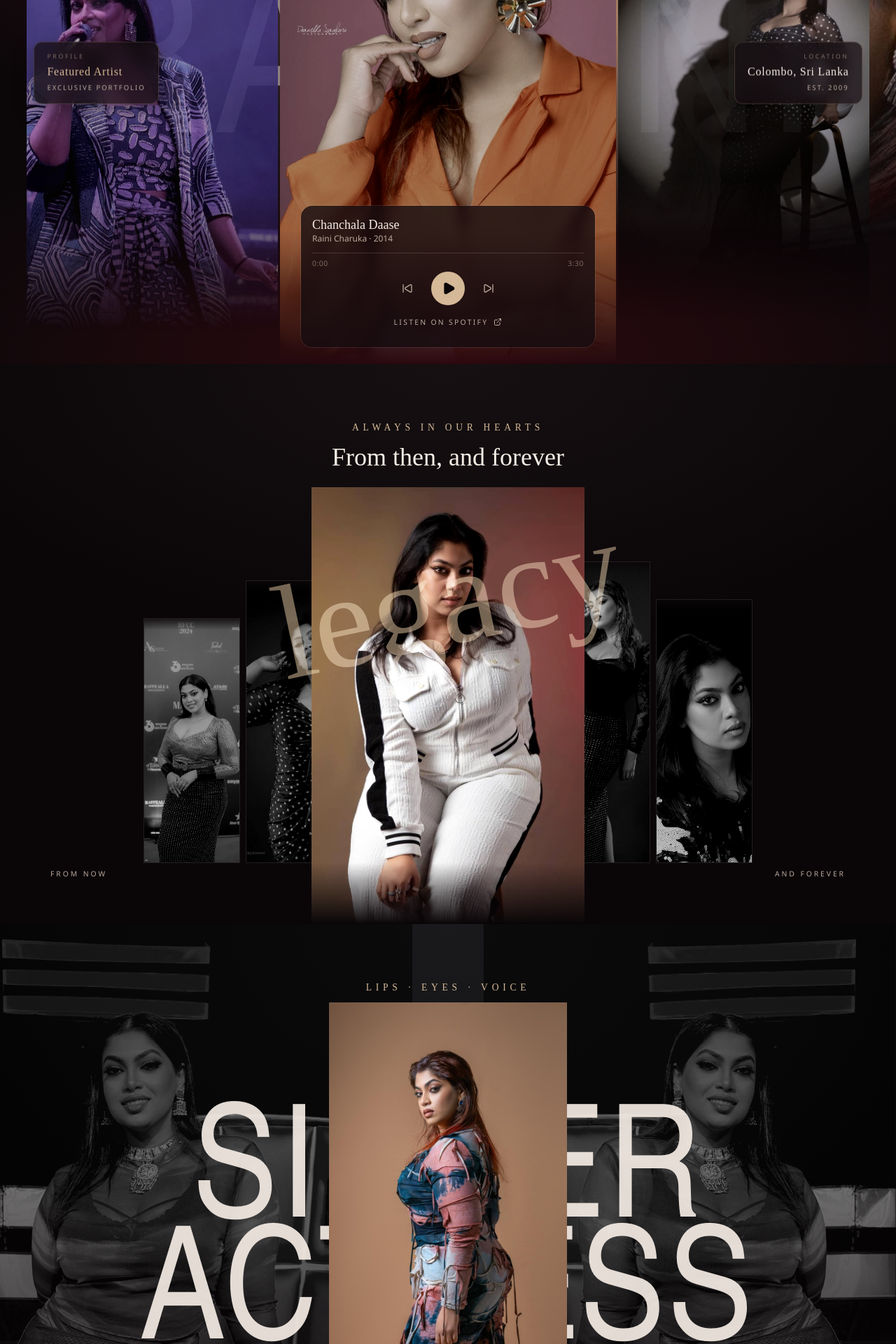
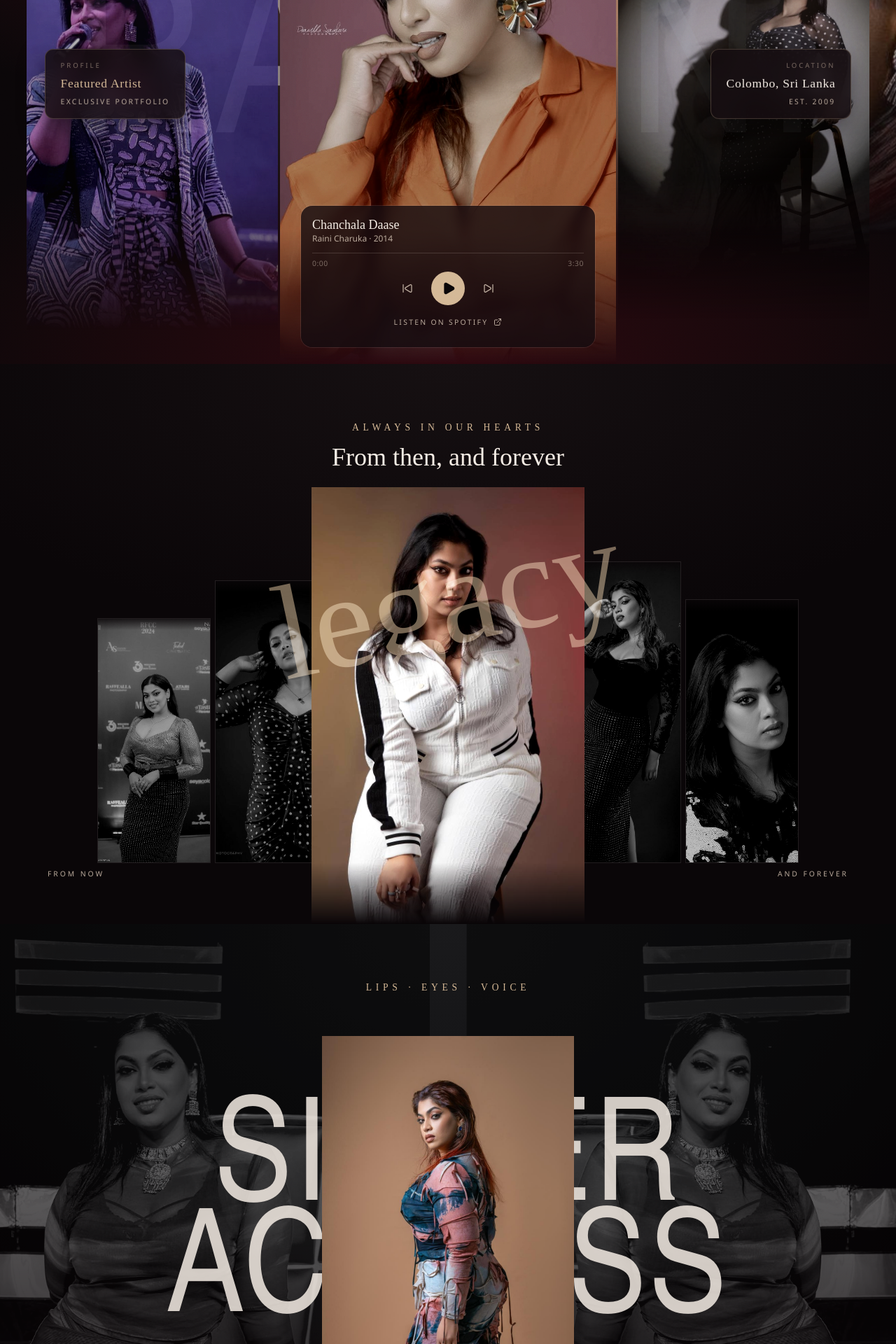
Before and after one commit to KaviniWickramasooriya/Raini_Portfolio, a React app in the folder frontend/: page / in a window 1280 px wide. Shown: the part 280-2200 px from the top of the page at 70% size. Built offline with nearby package versions, Linux system fonts and the light colour scheme; the HTML template or start-up script is replaced by a standard one.

Commit message:
feat: update About and Era sections with improved styling and accessibility; remove unused data file

```diff
--- a/frontend/src/components/about-section.jsx
+++ b/frontend/src/components/about-section.jsx
@@ -22,14 +22,14 @@ export function AboutSection() {
         SINGER
         <span className="block">ACTRESS</span>
       </p>
-      <div className="relative z-10 flex min-h-svh flex-col items-center justify-end pb-16 pt-28">
+      <div className="relative z-10 flex min-h-svh flex-col items-center justify-end pb-12 pt-28 sm:pb-16">
         <img
           src={photos.aboutCenter}
           alt="Raini Charuka, full-length portrait"
           className="about-figure"
         />
       </div>
-      <div className="relative z-10 mx-auto -mt-28 max-w-3xl px-6 pb-24 text-center">
+      <div className="relative z-10 mx-auto -mt-20 max-w-3xl px-6 pb-24 text-center sm:-mt-28">
         <p className="kicker">{bio.kicker}</p>
         <h2 id="about-title" className="serif-title mt-4 text-fg">
           {bio.title}
--- a/frontend/src/components/era-section.jsx
+++ b/frontend/src/components/era-section.jsx
@@ -13,11 +13,11 @@ export function EraSection() {
         <div className="era-strips" aria-hidden="false">
           {eras.map((era) => (
             <figure
-              key={era.year}
+              key={era.title}
               className="era-strip"
               style={{ height: era.height }}
             >
-              <img src={era.photo} alt={`${era.year} — ${era.title}`} />
+              <img src={era.photo} alt={era.title} />
               <figcaption className="era-year">{era.year}</figcaption>
             </figure>
           ))}
--- a/frontend/src/components/landing-hero.jsx
+++ b/frontend/src/components/landing-hero.jsx
@@ -56,16 +56,17 @@ export function LandingHero() {
         <p className="kicker rise text-center">The voice of</p>
       </div>
 
-      <div className="hero-meta-left">
-        <div className="hero-meta-card rise-3">
+      {/* Styled Desktop Meta Cards positioned nicely around the central artist stage */}
+      <div className="hero-meta-left rise-3">
+        <div className="hero-meta-card">
           <span className="hero-meta-label">Profile</span>
           <span className="hero-meta-value accent">Featured Artist</span>
           <span className="hero-meta-sub">Exclusive Portfolio</span>
         </div>
       </div>
 
-      <div className="hero-meta-right">
-        <div className="hero-meta-card rise-4 text-right">
+      <div className="hero-meta-right rise-4">
+        <div className="hero-meta-card text-right">
           <span className="hero-meta-label">Location</span>
           <span className="hero-meta-value">Colombo, {artist.country}</span>
           <span className="hero-meta-sub accent">Est. 2009</span>
--- a/frontend/src/data.js
+++ /dev/null
@@ -1,23 +0,0 @@
-export const PORTFOLIO_DATA = {
-  name: "Raini Charuka",
-  title: "Singer | Actor | Performer | Songwriter",
-  location: "Colombo, Sri Lanka 🇱🇰",
-  email: "raini.manager@gmail.com",
-  socials: [
-    { name: "Facebook", url: "https://www.facebook.com/rainicharukagoonatillake/" },
-    { name: "X", url: "https://x.com/RainiCharuka" },
-    { name: "Instagram", url: "https://www.instagram.com/rainicharuka" },
-    { name: "YouTube", url: "https://www.youtube.com/RainiCharuka" },
-    { name: "TikTok", url: "https://www.tiktok.com/@rainicharuka?lang=en" }
-  ],
-  tracks: [
-    { id: "01", title: "Thelakataha Gaatha", feat: "Charitha Attalage", duration: "05:10", label: "Master Original" },
-    { id: "02", title: "Hiru Mal", feat: "Ruwan Hettiarachchi", duration: "04:21", label: "Collaborative Hit" },
-    { id: "03", title: "Nim Him Sewwa", feat: "The Voice Live Stage", duration: "04:11", label: "Cinematic Rendition" }
-  ],
-  tours: [
-    { date: "OCT 12", city: "COLOMBO, LK", venue: "Nelum Pokuna Arena", status: "VIP Sold Out" },
-    { date: "NOV 04", city: "KANDY, LK", venue: "Auditorium Hall", status: "Limited Tickets" },
-    { date: "DEC 31", city: "GALLE, LK", venue: "Fort Festival Ground", status: "Headline Show" }
-  ]
-};
--- a/frontend/src/index.css
+++ b/frontend/src/index.css
@@ -283,11 +283,12 @@
     width: min(92vw, 420px);
   }
 
+  /* Styled Desktop Meta Cards */
   .hero-meta-left,
   .hero-meta-right {
     position: absolute;
     z-index: 6;
-    top: 48%;
+    top: 50%;
     transform: translateY(-50%);
     display: none;
   }
@@ -295,19 +296,19 @@
   .hero-meta-card {
     display: flex;
     flex-direction: column;
-    gap: 0.2rem;
-    background: color-mix(in oklab, var(--color-surface) 75%, transparent);
-    border: 1px solid color-mix(in oklab, var(--color-accent) 20%, transparent);
-    padding: 0.85rem 1.15rem;
+    gap: 0.25rem;
+    background: color-mix(in oklab, var(--color-surface) 85%, transparent);
+    border: 1px solid color-mix(in oklab, var(--color-accent) 25%, transparent);
+    padding: 1rem 1.35rem;
     border-radius: var(--radius-md);
-    backdrop-filter: blur(10px);
-    box-shadow: 0 10px 30px rgba(0, 0, 0, 0.4);
-    min-width: 140px;
+    backdrop-filter: blur(12px);
+    box-shadow: 0 15px 35px rgba(0, 0, 0, 0.5);
+    min-width: 160px;
   }
 
   .hero-meta-label {
     font-family: var(--font-sans);
-    font-size: 0.55rem;
+    font-size: 0.6rem;
     text-transform: uppercase;
     letter-spacing: 0.3em;
     color: var(--color-subtle);
@@ -315,8 +316,8 @@
 
   .hero-meta-value {
     font-family: var(--font-serif);
-    font-size: 1rem;
-    letter-spacing: 0.05em;
+    font-size: 1.1rem;
+    letter-spacing: 0.04em;
     color: var(--color-fg);
   }
 
@@ -326,9 +327,9 @@
 
   .hero-meta-sub {
     font-family: var(--font-sans);
-    font-size: 0.6rem;
+    font-size: 0.65rem;
     text-transform: uppercase;
-    letter-spacing: 0.2em;
+    letter-spacing: 0.22em;
     color: var(--color-muted);
   }
 
@@ -338,10 +339,10 @@
       display: flex;
     }
     .hero-meta-left {
-      left: 3rem;
+      left: 4rem;
     }
     .hero-meta-right {
-      right: 3rem;
+      right: 4rem;
     }
   }
 
@@ -359,6 +360,85 @@
     .hero-name-right {
       display: none;
     }
+    .hero-meta-left,
+    .hero-meta-right {
+      display: none;
+    }
+  }
+
+  /* ——— ABOUT POSTER STYLING & MOBILE FIXES ——— */
+  .about-poster {
+    position: relative;
+    isolation: isolate;
+    min-height: 100svh;
+    overflow: hidden;
+    background:
+      radial-gradient(70% 50% at 50% 0%, #1a1a1c, #111113 55%, var(--color-bg));
+  }
+
+  .about-mirror {
+    position: absolute;
+    top: 0;
+    height: 72%;
+    width: 48%;
+    object-fit: cover;
+    filter: grayscale(1) contrast(1.2) brightness(0.72);
+    opacity: 0.45;
+    mask-image: linear-gradient(to bottom, black 40%, transparent 100%);
+    pointer-events: none;
+  }
+
+  .about-mirror-left {
+    left: 0;
+    object-position: 70% 10%;
+  }
+
+  .about-mirror-right {
+    right: 0;
+    object-position: 30% 10%;
+    transform: scaleX(-1);
+  }
+
+  .about-type {
+    position: absolute;
+    z-index: 2;
+    left: 50%;
+    top: 32%;
+    transform: translate(-50%, -50%);
+    font-family: var(--font-display);
+    font-size: clamp(3.8rem, 16vw, 14rem);
+    line-height: 0.78;
+    letter-spacing: 0.02em;
+    color: color-mix(in oklab, var(--color-fg) 85%, transparent);
+    text-align: center;
+    pointer-events: none;
+    white-space: nowrap;
+    width: 100%;
+    padding: 0 1rem;
+  }
+
+  .about-figure {
+    position: relative;
+    z-index: 3;
+    height: min(72svh, 740px);
+    width: auto;
+    max-width: min(85vw, 360px);
+    object-fit: cover;
+    object-position: center top;
+    mask-image: linear-gradient(to bottom, black 78%, transparent 100%);
+    pointer-events: none;
+  }
+
+  @media (max-width: 640px) {
+    .about-mirror {
+      opacity: 0.45;
+      width: 52%;
+    }
+    .about-type {
+      font-size: clamp(3.2rem, 18vw, 5rem);
+      top: 32%;
+      color: color-mix(in oklab, var(--color-fg) 85%, transparent);
+    }
   }
 
   /* ——— CONTACT SECTION STYLING ——— */
@@ -366,7 +446,7 @@
     isolation: isolate;
   }
   .contact-bg-image {
-    object-position: center 42%;
+    object-position: center 45%;
     opacity: 0.65;
     filter: saturate(0.8) contrast(1.05);
   }
@@ -407,7 +487,7 @@
     display: flex;
     align-items: flex-end;
     justify-content: center;
-    gap: 0.65rem;
+    gap: 0.5rem;
     width: 100%;
     height: 100%;
   }
@@ -415,7 +495,8 @@
   .era-strip {
     position: relative;
     flex: 1 1 0;
-    max-width: 8.5rem;
+    min-width: 0;
+    max-width: 10rem;
     overflow: hidden;
     background: var(--color-elevated);
     box-shadow: 0 0 0 1px color-mix(in oklab, var(--color-fg) 10%, transparent);
@@ -438,7 +519,7 @@
     display: flex;
     justify-content: space-between;
     width: 100%;
-    padding: 0.5rem 0.5rem 0 0.5rem;
+    padding: 0.5rem 0.25rem 0 0.25rem;
     z-index: 5;
     pointer-events: auto;
   }
@@ -461,72 +542,25 @@
 
   @media (max-width: 759px) {
     .era-strips-container {
-      inset: 18% 3% 8%;
+      inset: 20% 3% 8%;
+    }
+    .era-strips {
+      gap: 0.2rem;
+    }
+    .era-strip:nth-child(3),
+    .era-strip:nth-child(4) {
+      display: none;
+    }
+    .era-strip:nth-child(1) img {
+      object-position: center 12%;
+    }
+    .era-strip:nth-child(2) img {
+      object-position: center 12%;
     }
     .era-center {
-      height: min(75svh, 700px);
+      height: min(62svh, 560px);
+      max-width: min(62vw, 270px);
     }
-  }
-
-  /* ——— ABOUT POSTER ——— */
-  .about-poster {
-    position: relative;
-    isolation: isolate;
-    min-height: 100svh;
-    overflow: hidden;
-    background:
-      radial-gradient(70% 50% at 50% 0%, #1a1a1c, #111113 55%, var(--color-bg));
-  }
-
-  .about-mirror {
-    position: absolute;
-    top: 0;
-    height: 72%;
-    width: 46%;
-    object-fit: cover;
-    filter: grayscale(1) contrast(1.2) brightness(0.72);
-    opacity: 0.55;
-    mask-image: linear-gradient(to bottom, black 40%, transparent 100%);
-    pointer-events: none;
-  }
-
-  .about-mirror-left {
-    left: 0;
-    object-position: 70% 10%;
-  }
-
-  .about-mirror-right {
-    right: 0;
-    object-position: 30% 10%;
-    transform: scaleX(-1);
-  }
-
-  .about-type {
-    position: absolute;
-    z-index: 2;
-    left: 50%;
-    top: 34%;
-    transform: translate(-50%, -50%);
-    font-family: var(--font-display);
-    font-size: clamp(5.2rem, 20vw, 14rem);
-    line-height: 0.78;
-    letter-spacing: 0.02em;
-    color: color-mix(in oklab, var(--color-fg) 92%, transparent);
-    text-align: center;
-    pointer-events: none;
-    white-space: nowrap;
-  }
-
-  .about-figure {
-    position: relative;
-    z-index: 3;
-    height: min(78svh, 800px);
-    width: auto;
-    max-width: min(70vw, 340px);
-    object-fit: cover;
-    object-position: center top;
-    mask-image: linear-gradient(to bottom, black 78%, transparent 100%);
-    pointer-events: none;
   }
 
   /* ——— DAVIKA STRIPS ——— */
```
